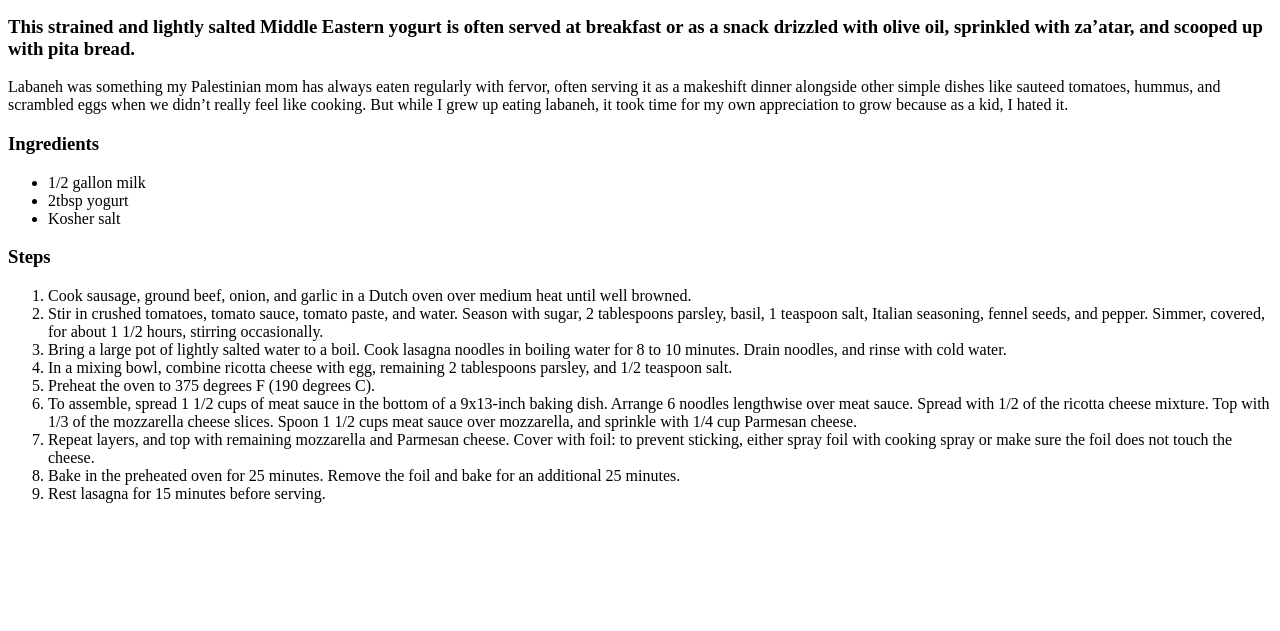
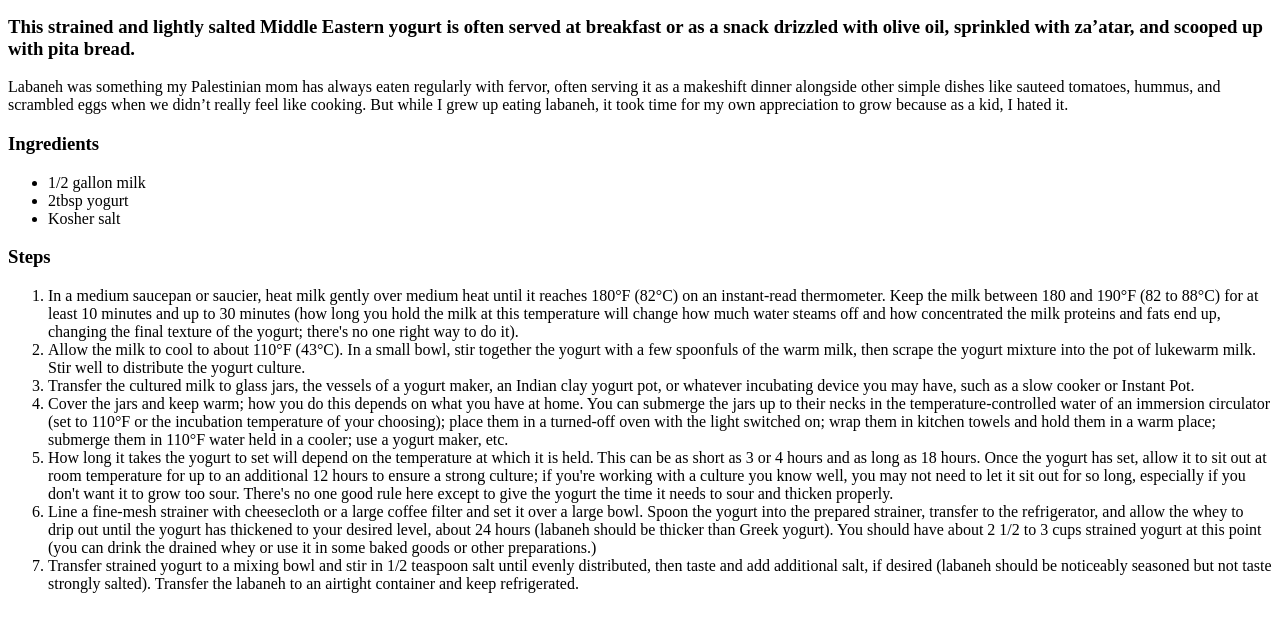
Before and after one commit to dkimb0/odin-recipes, a plain HTML site: page recipes/labneh.html in a window 1280 px wide. Shown: the part 101-732 px from the top of the page. Drawn offline with Linux system fonts and the light colour scheme.

Commit message:
add steps

```diff
--- a/recipes/labneh.html
+++ b/recipes/labneh.html
@@ -19,15 +19,13 @@
 
         <h3>Steps</h3>
         <ol>
-            <li>Cook sausage, ground beef, onion, and garlic in a Dutch oven over medium heat until well browned.</li>
-            <li>Stir in crushed tomatoes, tomato sauce, tomato paste, and water. Season with sugar, 2 tablespoons parsley, basil, 1 teaspoon salt, Italian seasoning, fennel seeds, and pepper. Simmer, covered, for about 1 1/2 hours, stirring occasionally.</li>
-            <li>Bring a large pot of lightly salted water to a boil. Cook lasagna noodles in boiling water for 8 to 10 minutes. Drain noodles, and rinse with cold water.</li>
-            <li>In a mixing bowl, combine ricotta cheese with egg, remaining 2 tablespoons parsley, and 1/2 teaspoon salt.</li>
-            <li>Preheat the oven to 375 degrees F (190 degrees C).</li>
-            <li>To assemble, spread 1 1/2 cups of meat sauce in the bottom of a 9x13-inch baking dish. Arrange 6 noodles lengthwise over meat sauce. Spread with 1/2 of the ricotta cheese mixture. Top with 1/3 of the mozzarella cheese slices. Spoon 1 1/2 cups meat sauce over mozzarella, and sprinkle with 1/4 cup Parmesan cheese.</li>
-            <li>Repeat layers, and top with remaining mozzarella and Parmesan cheese. Cover with foil: to prevent sticking, either spray foil with cooking spray or make sure the foil does not touch the cheese.</li>
-            <li>Bake in the preheated oven for 25 minutes. Remove the foil and bake for an additional 25 minutes.</li>
-            <li>Rest lasagna for 15 minutes before serving.</li>
+            <li>In a medium saucepan or saucier, heat milk gently over medium heat until it reaches 180°F (82°C) on an instant-read thermometer. Keep the milk between 180 and 190°F (82 to 88°C) for at least 10 minutes and up to 30 minutes (how long you hold the milk at this temperature will change how much water steams off and how concentrated the milk proteins and fats end up, changing the final texture of the yogurt; there's no one right way to do it).</li>
+            <li>Allow the milk to cool to about 110°F (43°C). In a small bowl, stir together the yogurt with a few spoonfuls of the warm milk, then scrape the yogurt mixture into the pot of lukewarm milk. Stir well to distribute the yogurt culture.</li>
+            <li>Transfer the cultured milk to glass jars, the vessels of a yogurt maker, an Indian clay yogurt pot, or whatever incubating device you may have, such as a slow cooker or Instant Pot.</li>
+            <li>Cover the jars and keep warm; how you do this depends on what you have at home. You can submerge the jars up to their necks in the temperature-controlled water of an immersion circulator (set to 110°F or the incubation temperature of your choosing); place them in a turned-off oven with the light switched on; wrap them in kitchen towels and hold them in a warm place; submerge them in 110°F water held in a cooler; use a yogurt maker, etc.</li>
+            <li>How long it takes the yogurt to set will depend on the temperature at which it is held. This can be as short as 3 or 4 hours and as long as 18 hours. Once the yogurt has set, allow it to sit out at room temperature for up to an additional 12 hours to ensure a strong culture; if you're working with a culture you know well, you may not need to let it sit out for so long, especially if you don't want it to grow too sour. There's no one good rule here except to give the yogurt the time it needs to sour and thicken properly.</li>
+            <li>Line a fine-mesh strainer with cheesecloth or a large coffee filter and set it over a large bowl. Spoon the yogurt into the prepared strainer, transfer to the refrigerator, and allow the whey to drip out until the yogurt has thickened to your desired level, about 24 hours (labaneh should be thicker than Greek yogurt). You should have about 2 1/2 to 3 cups strained yogurt at this point (you can drink the drained whey or use it in some baked goods or other preparations.)</li>
+            <li>Transfer strained yogurt to a mixing bowl and stir in 1/2 teaspoon salt until evenly distributed, then taste and add additional salt, if desired (labaneh should be noticeably seasoned but not taste strongly salted). Transfer the labaneh to an airtight container and keep refrigerated.</li>
         </ol>
     </body>
 </html>
```
